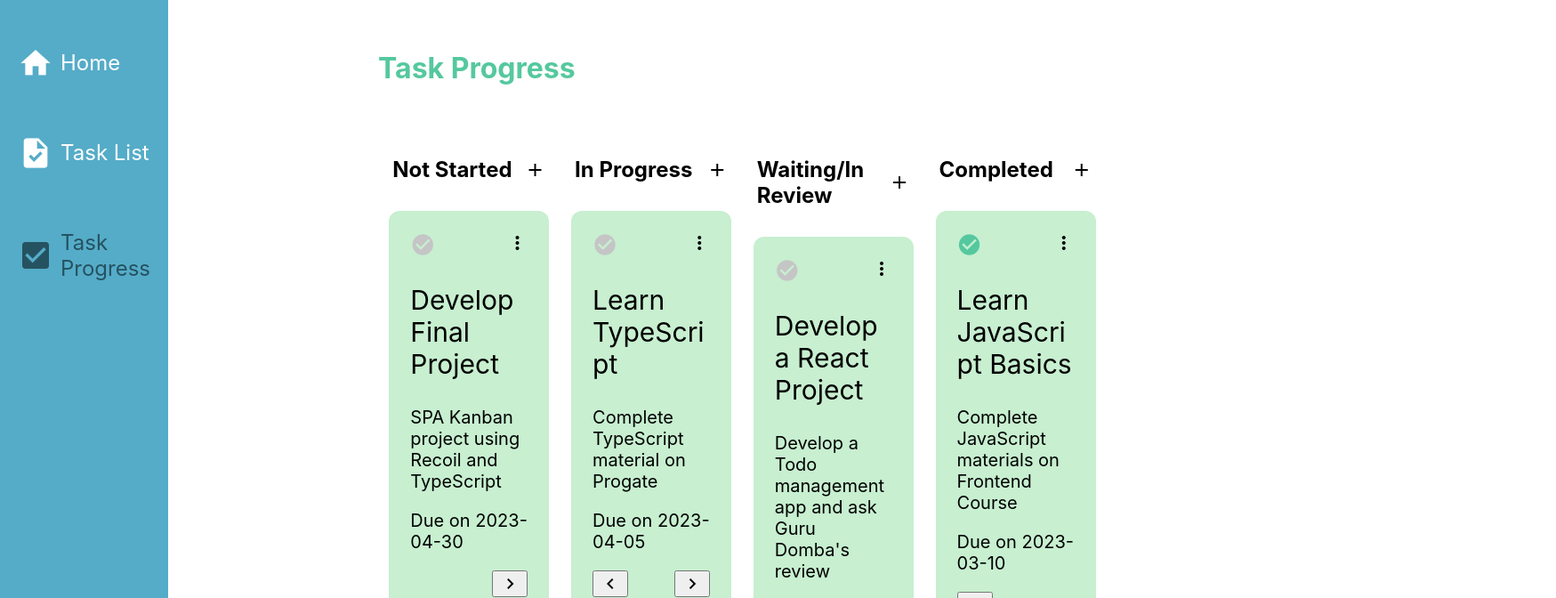
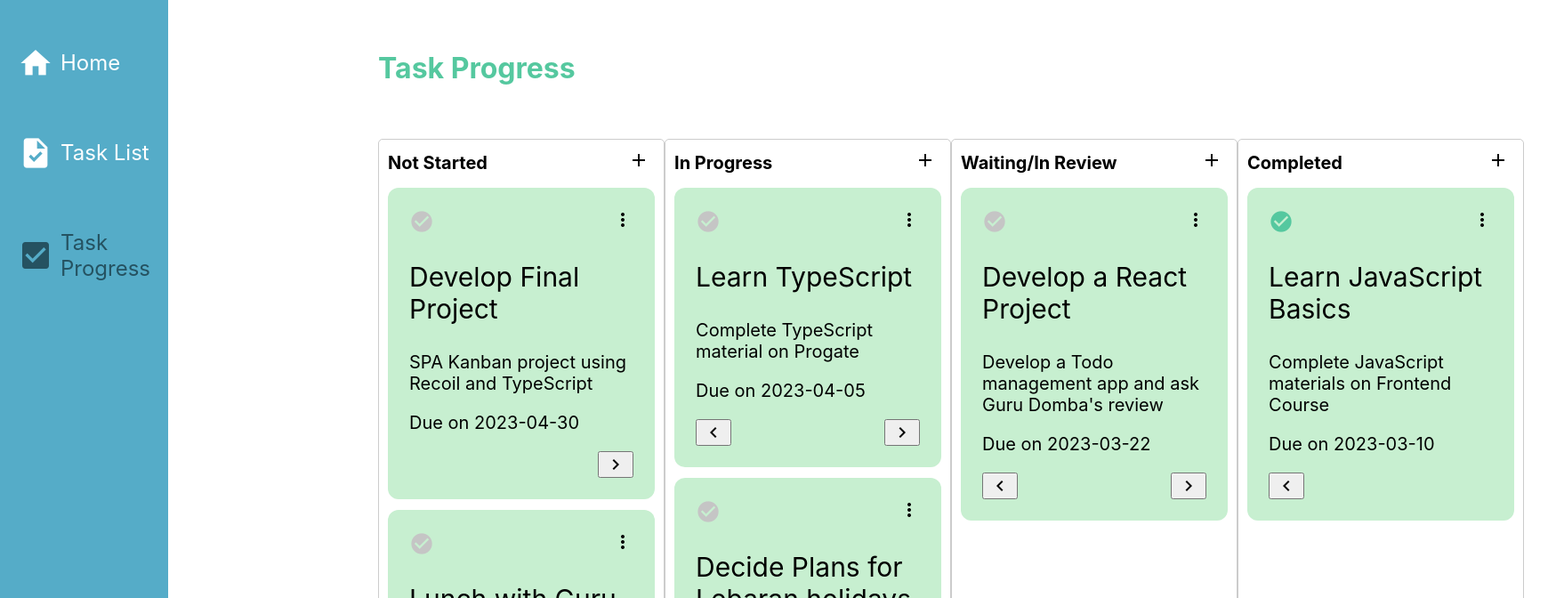
Before and after one commit to Fatt-Szx/Note-App, a React (Vite) app: page /task-progress in a window 1280 px wide. Shown: the top 672 px of the page at 89% size, 1749 px wide, since content can reach past the window. Built offline with nearby package versions, Linux system fonts and the light colour scheme.

Commit message:
Develop add task feature

```diff
--- a/src/constants/app.ts
+++ b/src/constants/app.ts
@@ -11,3 +11,8 @@ export const TASK_PROGRESS_STATUS = {
     WAITING: 3,
     COMPLETED: 4,
   }
+
+  export const TASK_MODAL_TYPE = {
+    ADD: 'add',
+    EDIT: 'edit',
+  }
--- a/src/features/tasks/components/TaskList/TaskList.tsx
+++ b/src/features/tasks/components/TaskList/TaskList.tsx
@@ -1,18 +1,29 @@
-import React from 'react'
 import { useRecoilValue } from 'recoil'
 import { tasksState } from '../../TaskAtoms'
 import TaskListItem from './TaskListItem'
 import type { Task, CSSProperties } from '../../../../types'
+import React, { useState } from 'react' // useState ditambahkan
+import TaskModal from '../shared/TaskModal' // Ditambahkan
+import { TASK_MODAL_TYPE, TASK_PROGRESS_ID } from '../../../../constants/app' // Ditambahkan
 
 const TaskList = (): JSX.Element => {
   const tasks: Task[] = useRecoilValue(tasksState)
+
+    // Ditambahkan
+  const [isModalOpen, setIsModalOpen] = useState<boolean>(false)
+
+
 
   return (
     <div style={styles.container}>
       <h1 style={styles.heading}>Your Tasks</h1>
       <div style={styles.taskButtons}>
-        <button style={styles.button}>
-          <span className="material-icons">add</span>Add task
+        <button
+            style={styles.button}
+            onClick={(): void => {
+              setIsModalOpen(true) // Ditambahkan
+            }}>
+            <span className="material-icons">add</span>Add task
         </button>
         <button style={styles.button}>
           <span className="material-icons">sort</span>Filter tasks
@@ -29,6 +40,14 @@ const TaskList = (): JSX.Element => {
           return <TaskListItem task={task} key={task.id} />
         })}
       </div>
+      {isModalOpen && (
+      <TaskModal
+        headingTitle="Add your task"
+        type={TASK_MODAL_TYPE.ADD} // Ditambahkan
+        setIsModalOpen={setIsModalOpen}
+        defaultProgressOrder={TASK_PROGRESS_ID.NOT_STARTED}
+      />
+  )}
     </div>
   )
 }
--- a/src/features/tasks/components/TaskProgress/TaskColumn.tsx
+++ b/src/features/tasks/components/TaskProgress/TaskColumn.tsx
@@ -1,43 +1,74 @@
-import React from 'react'
-import TaskCard from './TaskCard'
-import type { Task, CSSProperties } from '../../../../types'
+// components/TaskColumn.tsx
+import React, { useState } from 'react';
+import TaskCard from './TaskCard';
+import TaskModal from '../shared/TaskModal';
+import { TASK_MODAL_TYPE, TASK_PROGRESS_ID } from '../../../../constants/app';
+import type { Task } from '../../../../types';
 
 interface TaskColumnProps {
-  columnTitle: string
-  tasks: Task[]
+  columnTitle: string;
+  tasks: Task[];
+  progressOrder: number;
 }
 
-const TaskColumn = ({ columnTitle, tasks }: TaskColumnProps): JSX.Element => {
+const TaskColumn: React.FC<TaskColumnProps> = ({ columnTitle, tasks, progressOrder }) => {
+  const [isModalOpen, setIsModalOpen] = useState<boolean>(false);
+
+  const handleOpenModal = (): void => {
+    setIsModalOpen(true);
+  };
+
   return (
     <div style={styles.categoryColumn}>
       <div style={styles.columnTitleWrapper}>
         <h2 style={styles.categoryTitle}>{columnTitle}</h2>
-        <div className="material-icons" style={styles.plusIcon}>
-          add
-        </div>
+        <button style={styles.button} onClick={handleOpenModal}>
+          <span className="material-icons">add</span>
+        </button>
       </div>
       <div>
-        {tasks.map((task: Task) => {
-          return <TaskCard key={task.id} task={task} />
-        })}
+        {tasks.map((task: Task) => (
+          <TaskCard key={task.id} task={task} />
+        ))}
       </div>
+      {isModalOpen && (
+        <TaskModal
+          headingTitle={`Add ${columnTitle} Task`}
+          type={TASK_MODAL_TYPE.ADD}
+          setIsModalOpen={setIsModalOpen}
+          defaultProgressOrder={progressOrder}
+        />
+      )}
     </div>
-  )
-}
+  );
+};
 
-const styles: CSSProperties = {
-  plusIcon: {
-    cursor: 'pointer',
-  },
+const styles = {
   categoryColumn: {
-    width: '22%',
+    width: '300px',
+    border: '1px solid #ccc',
+    borderRadius: '5px',
+    padding: '10px',
+    marginBottom: '20px',
   },
   columnTitleWrapper: {
     display: 'flex',
     justifyContent: 'space-between',
     alignItems: 'center',
-    padding: '0 4px',
+    marginBottom: '10px',
   },
-}
+  categoryTitle: {
+    fontSize: '20px',
+    fontWeight: 'bold',
+    margin: '0',
+  },
+  button: {
+    cursor: 'pointer',
+    backgroundColor: 'transparent',
+    border: 'none',
+    fontSize: '24px',
+    outline: 'none',
+  },
+};
 
-export default TaskColumn
+export default TaskColumn;
--- a/src/features/tasks/components/hooks/Tasks.ts
+++ b/src/features/tasks/components/hooks/Tasks.ts
@@ -5,9 +5,17 @@ import { TASK_PROGRESS_ID } from '../../../../constants/app'
 
 interface useTaskActionType {
   completeTask: (taskId: number) => void
+  moveTaskCard: (taskId: number, directionNumber: 1 | -1) => void
+  // Ditambahkan
+  addTask: (
+    title: string,
+    detail: string,
+    dueDate: string,
+    progressOrder: number,
+  ) => void
 }
 
-export const useTasksAction = () => {
+export const useTasksAction = (): useTaskActionType => {
   const [tasks, setTasks] = useRecoilState<Task[]>(tasksState)
 
   const moveTaskCard = (taskId: number, direction: 'left' | 'right'): void => {
@@ -31,8 +39,26 @@ export const useTasksAction = () => {
     setTasks(updatedTasks)
   }
 
+    // Ditambahkan
+    const addTask = (
+      title: string,
+      detail: string,
+      dueDate: string,
+      progressOrder: number,
+    ): void => {
+      const newTask: Task = {
+        id: tasks.length + 1,
+        title,
+        detail,
+        dueDate,
+        progressOrder,
+      }
+      setTasks([...tasks, newTask])
+    }
+
   return {
     moveTaskCard,
     completeTask,
+    addTask,
   }
 }
--- /dev/null
+++ b/src/features/tasks/components/shared/TaskForm.tsx
@@ -0,0 +1,118 @@
+import React, { useState } from 'react'
+import {
+  TASK_PROGRESS_ID,
+  TASK_PROGRESS_STATUS,
+  TASK_MODAL_TYPE,
+} from '../../../../constants/app'
+import type { CSSProperties } from '../../../../types'
+import type { Dispatch, SetStateAction } from 'react'
+import { useTasksAction } from '../hooks/Tasks'
+
+interface TaskFormProps {
+  type: string
+  defaultProgressOrder: number
+  setIsModalOpen: Dispatch<SetStateAction<boolean>>
+}
+
+const TaskForm = ({ type, defaultProgressOrder, setIsModalOpen }: TaskFormProps): JSX.Element => {
+  const [title, setTitle] = useState<string>('')
+  const [detail, setDetail] = useState<string>('')
+  const [dueDate, setDueDate] = useState<string>('')
+  const [progressOrder, setProgressOrder] = useState<number>(
+    defaultProgressOrder,
+  )
+
+  const { addTask } = useTasksAction()
+
+  const handleSubmit = (): void => {
+    if (type === TASK_MODAL_TYPE.ADD) {
+      addTask(title, detail, dueDate, progressOrder)
+      setIsModalOpen(false)  // Tutup modal setelah submit
+    }
+  }
+
+  return (
+    <form style={styles.form}>
+      <div style={styles.formItem}>
+        <label>Title：</label>
+        <input
+          type="text"
+          value={title}
+          onChange={(e): void => setTitle(e.target.value)}
+          style={styles.formInput}
+        />
+      </div>
+      <div style={styles.formItem}>
+        <label>Detail：</label>
+        <textarea
+          value={detail}
+          onChange={(e): void => setDetail(e.target.value)}
+          style={styles.formTextArea}
+        />
+      </div>
+      <div style={styles.formItem}>
+        <label>Due Date：</label>
+        <input
+          type="date"
+          value={dueDate}
+          onChange={(e): void => setDueDate(e.target.value)}
+          style={styles.formInput}
+        />
+      </div>
+      <div style={styles.formItem}>
+        <label>Progress：</label>
+        <select
+          style={styles.formInput}
+          value={progressOrder}
+          onChange={(e): void => setProgressOrder(Number(e.target.value))}
+        >
+          <option value={TASK_PROGRESS_ID.NOT_STARTED}>
+            {TASK_PROGRESS_STATUS.NOT_STARTED}
+          </option>
+          <option value={TASK_PROGRESS_ID.IN_PROGRESS}>
+            {TASK_PROGRESS_STATUS.IN_PROGRESS}
+          </option>
+          <option value={TASK_PROGRESS_ID.WAITING}>
+            {TASK_PROGRESS_STATUS.WAITING}
+          </option>
+          <option value={TASK_PROGRESS_ID.COMPLETED}>
+            {TASK_PROGRESS_STATUS.COMPLETED}
+          </option>
+        </select>
+      </div>
+      <button type="button" style={styles.button} onClick={handleSubmit}>
+        Submit
+      </button>
+    </form>
+  )
+}
+
+const styles: CSSProperties = {
+  form: {
+    fontSize: '24px',
+  },
+  formItem: {
+    display: 'flex',
+    flexDirection: 'column',
+    justifyContent: 'center',
+    marginBottom: '16px',
+  },
+  formInput: {
+    height: '40px',
+    fontSize: '20px',
+  },
+  formTextArea: {
+    height: '80px',
+    fontSize: '20px',
+  },
+  button: {
+    backgroundColor: '#55C89F',
+    color: '#fff',
+    fontSize: '20px',
+    padding: '12px 24px',
+    border: 'none',
+    borderRadius: '4px',
+  },
+}
+
+export default TaskForm
--- /dev/null
+++ b/src/features/tasks/components/shared/TaskModal.tsx
@@ -0,0 +1,58 @@
+import React from 'react'
+import type { Dispatch, SetStateAction } from 'react'
+import type { CSSProperties } from '../../../../types'
+import TaskForm from './TaskForm'
+
+interface TaskModalProps {
+    headingTitle: string
+    type: string // Ditambahkan
+    setIsModalOpen: Dispatch<SetStateAction<boolean>>
+    defaultProgressOrder: number
+  }
+
+  const TaskModal = ({
+    headingTitle,
+    type, // Ditambahkan
+    setIsModalOpen,
+    defaultProgressOrder,
+  }: TaskModalProps): JSX.Element => {
+  return (
+    <div style={styles.container}>
+      <div style={styles.modalTop}>
+        <h1>{headingTitle}</h1>
+        <span
+          className="material-icons"
+          style={styles.icon}
+          onClick={(): void => {
+            setIsModalOpen(false)
+          }}
+        >
+          close
+        </span>
+      </div>
+      <TaskForm type={type} defaultProgressOrder={defaultProgressOrder} setIsModalOpen={setIsModalOpen} />
+    </div>
+  )
+}
+
+const styles: CSSProperties = {
+  container: {
+    border: '1px solid gray',
+    position: 'fixed',
+    top: '20%',
+    left: '40%',
+    width: '25%',
+    backgroundColor: '#fff',
+    padding: '28px',
+    zIndex: 10,
+  },
+  modalTop: {
+    display: 'flex',
+    justifyContent: 'space-between',
+  },
+  icon: {
+    cursor: 'pointer',
+  },
+}
+
+export default TaskModal
```
Also changed, not shown: src/features/tasks/components/TaskProgress/Board.ts (added, +23 -0 lines).
